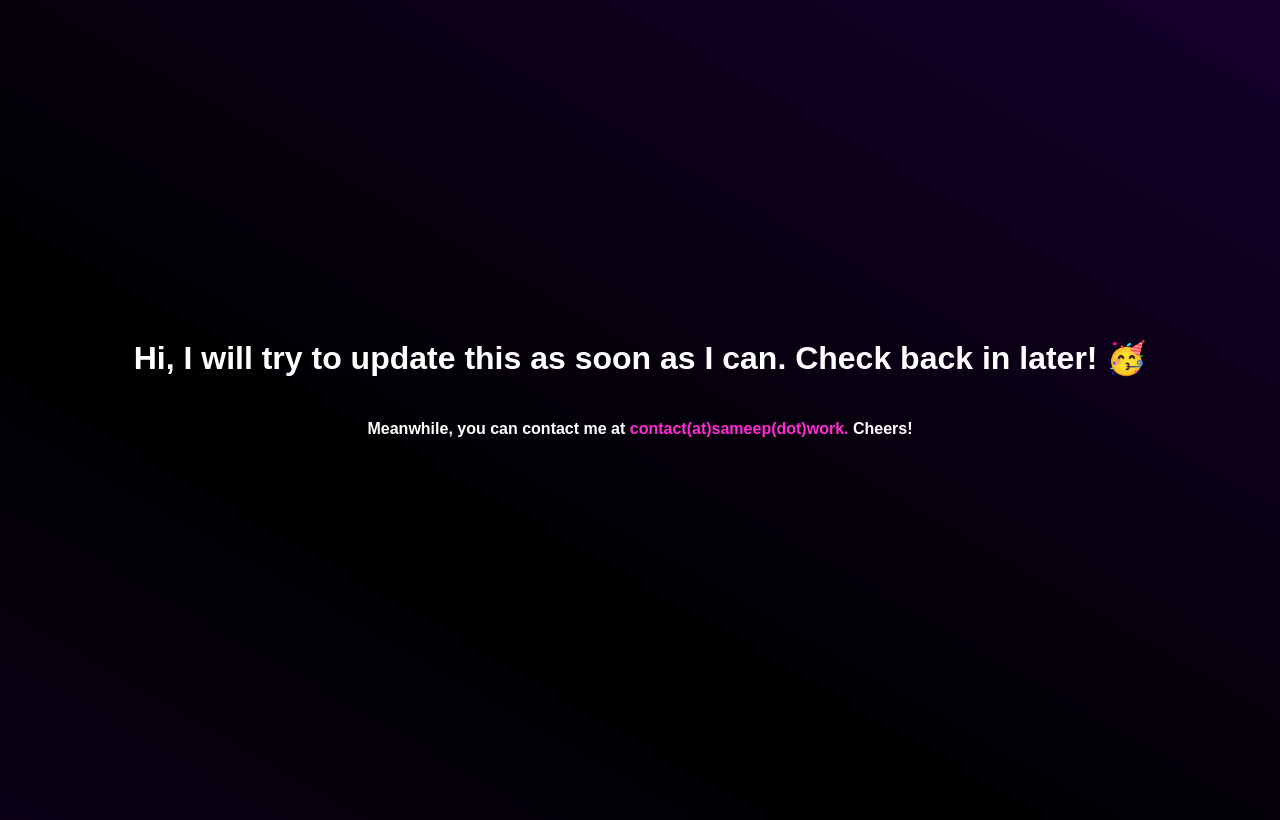
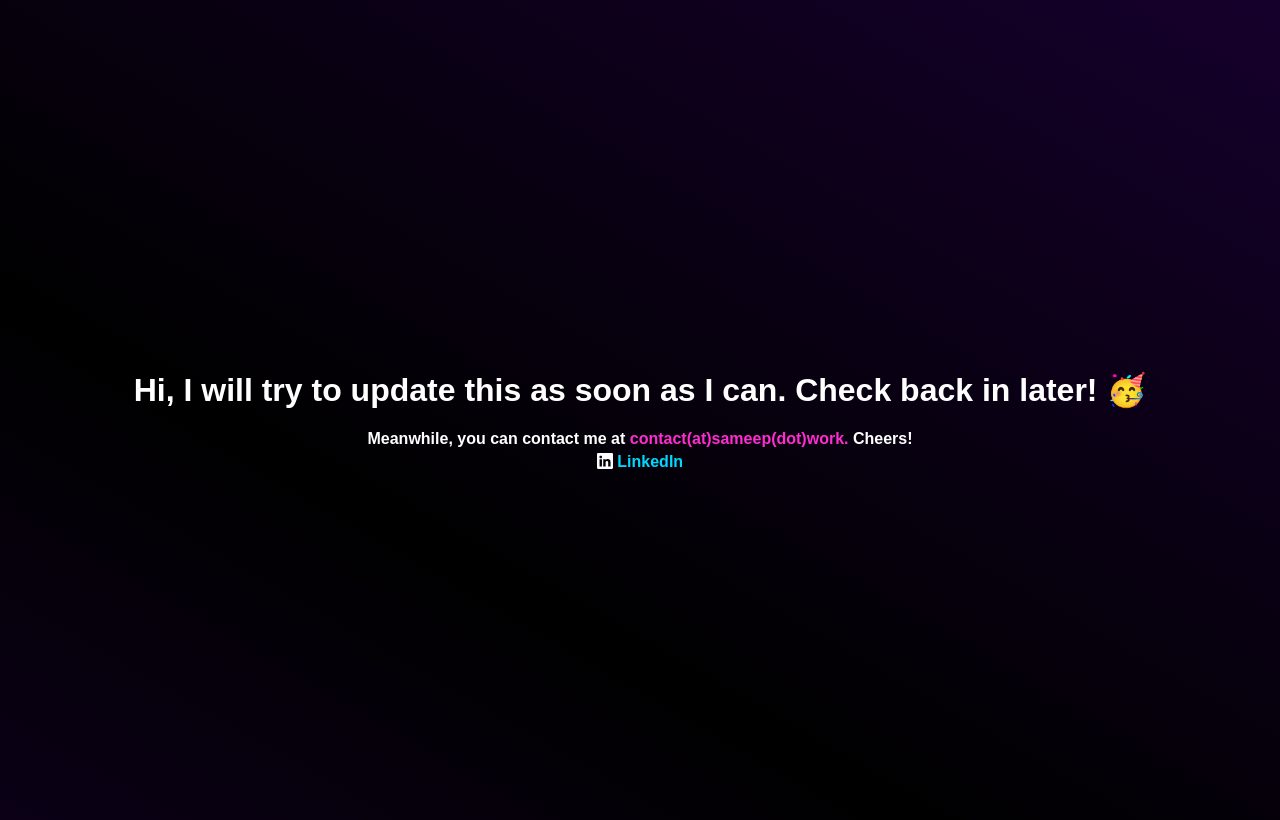
Before and after one commit to sameeps/work-site, a plain HTML site: page index.html in a window 1280 px wide. Drawn offline with Linux system fonts and the light colour scheme; a web font is replaced by a local one.

Commit message:
Added LinkedIn
Minor formatting and LinkedIn

```diff
--- a/assets/css/stylesheet.css
+++ b/assets/css/stylesheet.css
@@ -10,8 +10,38 @@
     color: white;
 }
 
+.subtext {
+  margin: 0px;
+}
+
+.hyperlink-container {
+  display: flex;
+  align-items: flex-start;
+  margin-top: 5px;
+}
+
 .email {
     color: #FF2DD1;
+}
+
+a:link {
+  color: #00D9FF;
+  text-decoration: none;
+}
+
+a:visited {
+  color: #C0FF61;
+  text-decoration: none;
+}
+
+a:hover {
+  color: #FF2DD1;
+  text-decoration: underline;
+}
+
+a:active {
+  color: #C0FF61;
+  text-decoration: underline;
 }
 
 body {
--- a/index.html
+++ b/index.html
@@ -16,7 +16,10 @@
 <body>
     <div class="greeting gradient-background">
         <h1>Hi, I will try to update this as soon as I can. Check back in later! 🥳</h1>
-        <h4>Meanwhile, you can contact me at <span class="email">contact(at)sameep(dot)work.</span> Cheers!<h4>
+        <h4 class="subtext">Meanwhile, you can contact me at <span class="email">contact(at)sameep(dot)work.</span> Cheers!</h4>
+        <h4 class="subtext">
+            <a class="hyperlink-container" href="https://www.linkedin.com/in/sameep-s/" rel="noopener noreferrer" target="_blank"><img src="/assets/icons/linkedin.svg" alt="LinkedIn">&nbsp;LinkedIn</a>
+        </h4>
     </div>
 </body>
 </html>
```
Also changed, not shown: assets/icons/arrow-up-right-circle.svg (added), assets/icons/link-45deg.svg (added), assets/icons/linkedin.svg (added).
